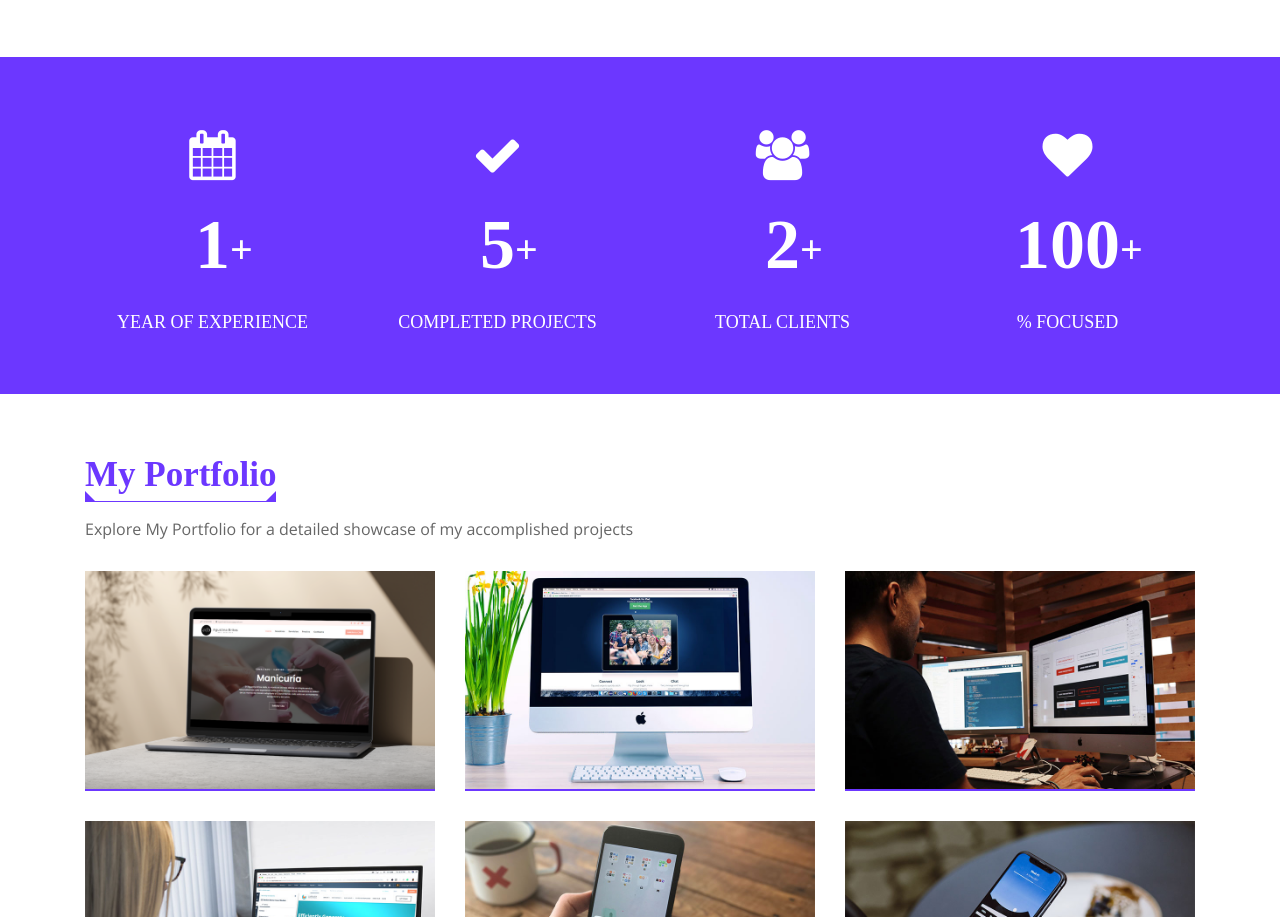
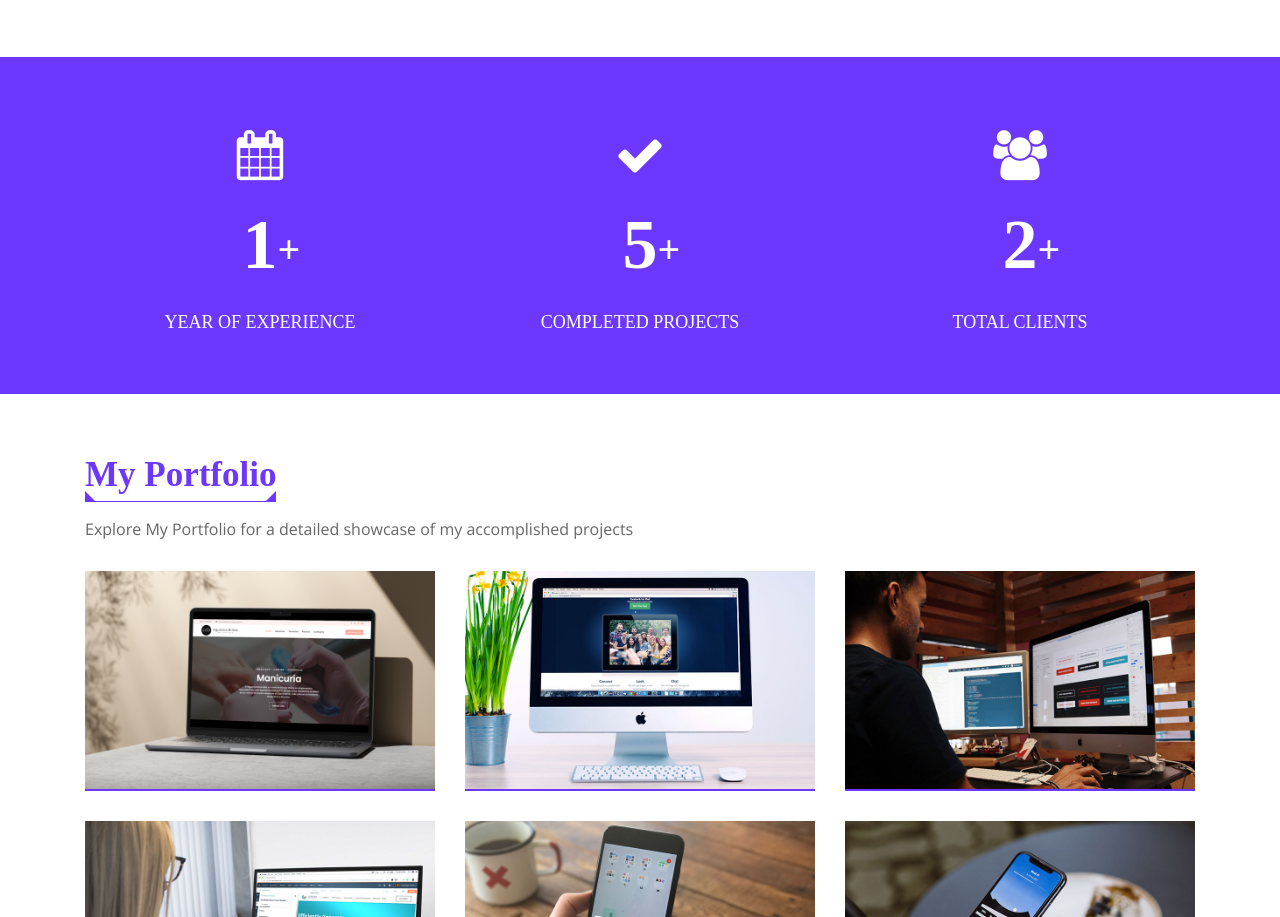
Before and after one commit to Crisnibar/Porfolio-Personal, a plain HTML site: page index.html in a window 1280 px wide. Shown: the part 2871-3788 px from the top of the page. Drawn offline with nearby package versions, Linux system fonts and the light colour scheme; a web font is replaced by a local one.

Commit message:
Add files via upload

```diff
--- a/index.html
+++ b/index.html
@@ -321,32 +321,25 @@
         <div class="counters">
             <div class="container">
                 <div class="row">
-                    <div class="col-md-3 col-sm-6">
+                    <div class="col-md-4 col-sm-6">
                         <div class="counter">
                             <div class="counter-icon-box"><i class="fa fa-calendar"></i></div>
                             <div class="number animateNumber" data-toggle="counter-up"> <span>1</span></div>
                             <h4 class="font-weight">Year of Experience</h4>
                         </div>
                     </div>
-                    <div class="col-md-3 col-sm-6">
+                    <div class="col-md-4 col-sm-6">
                         <div class="counter">
                             <div class="counter-icon-box"><i class="fa fa-check"></i></div>
                             <div class="number animateNumber" data-toggle="counter-up"> <span>5</span></div>
                             <h4 class="font-weight">Completed Projects</h4>
                         </div>
                     </div>
-                    <div class="col-md-3 col-sm-6">
+                    <div class="col-md-4 col-sm-6">
                         <div class="counter">
                             <div class="counter-icon-box"><i class="fa fa-users"></i></div>
                             <div class="number animateNumber" data-toggle="counter-up"> <span>2</span></div>
                             <h4 class="font-weight">Total Clients</h4>
-                        </div>
-                    </div>
-                    <div class="col-md-3 col-sm-6">
-                        <div class="counter">
-                            <div class="counter-icon-box"><i class="fa fa-heart"></i></div>
-                            <div class="number animateNumber" data-toggle="counter-up"> <span>100</span></div><span></span>
-                            <h4 class="font-weight">% focused</h4>
                         </div>
                     </div>
                 </div>
```
